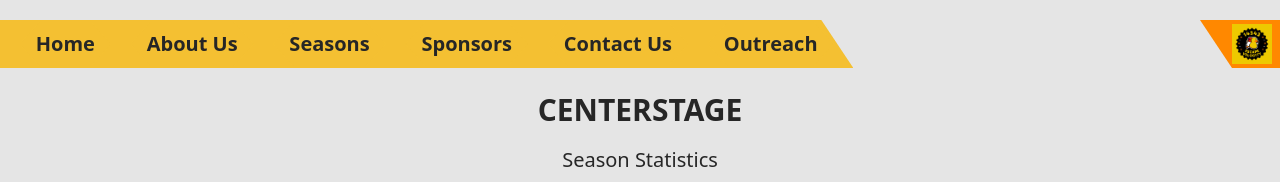
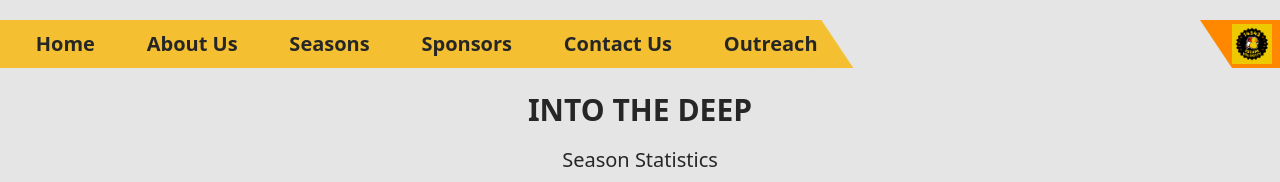
Before and after one commit to brachiotusk/evwebsite-real, a SvelteKit app: page /intothedeep in a window 1280 px wide. Shown: the top 182 px of the page. Built offline with nearby package versions, Linux system fonts and the light colour scheme.

Commit message:
Update +page.svelte

```diff
--- a/src/routes/intothedeep/+page.svelte
+++ b/src/routes/intothedeep/+page.svelte
@@ -7,7 +7,7 @@
 </script>
 <Header/>
 <PageWrapper>
-    <h1 class="text-3xl font-semibold">CENTERSTAGE</h1>
+    <h1 class="text-3xl font-semibold">INTO THE DEEP</h1>
     <ExpandingHr --width=10em/>
 
     <h2 class="text-xl">Season Statistics</h2><br>
```
